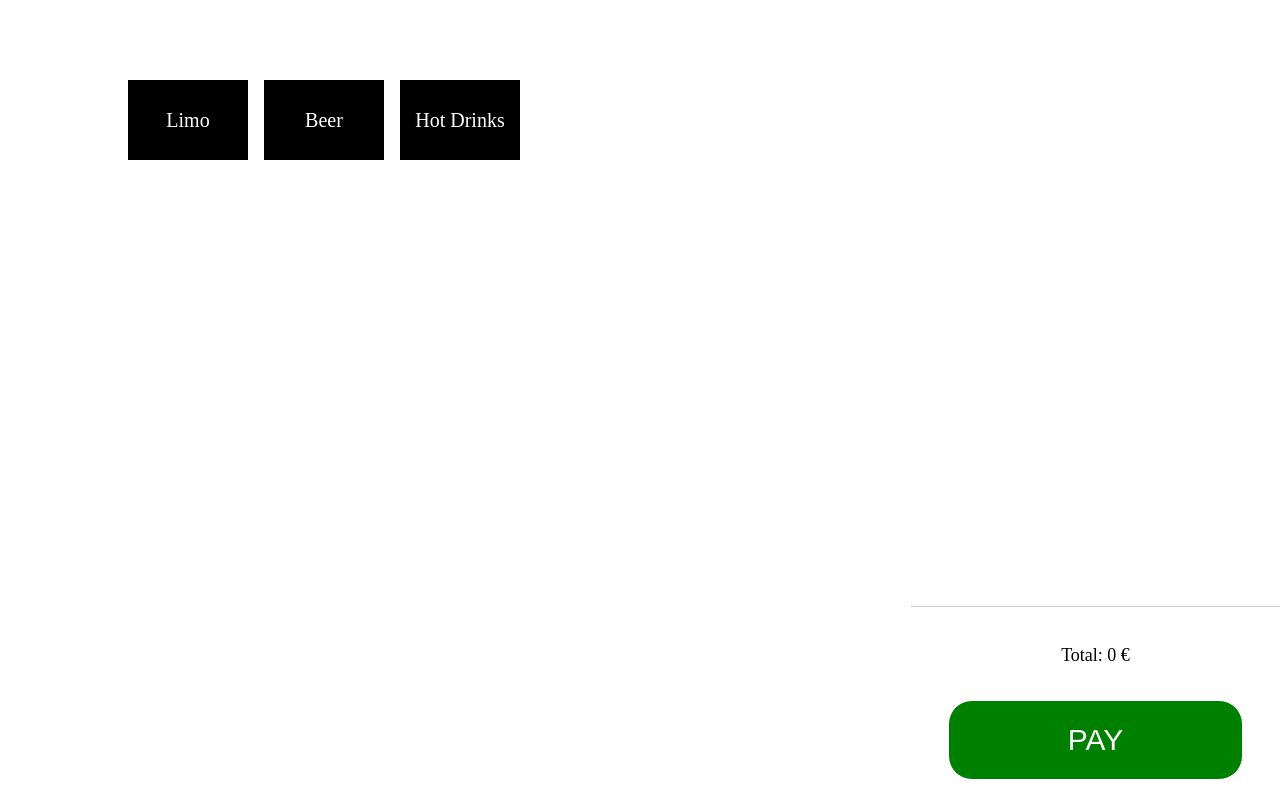
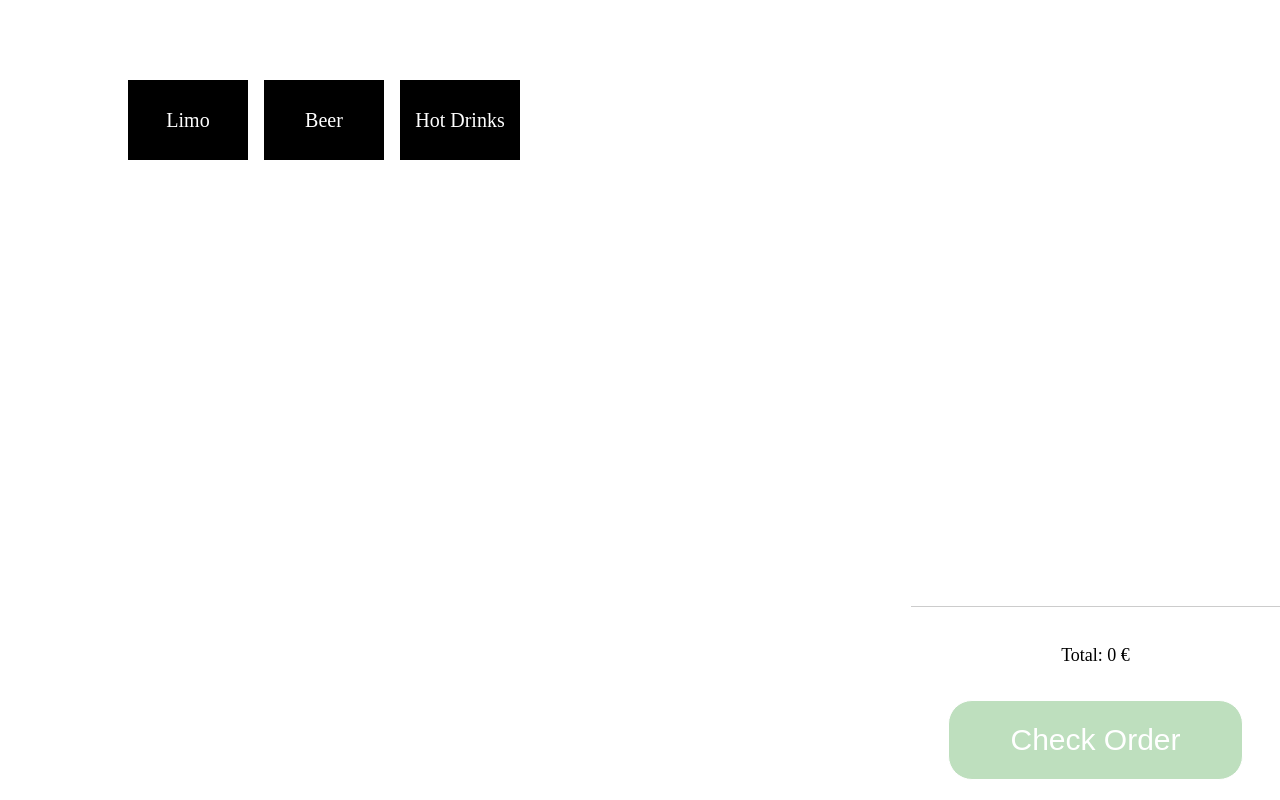
Before and after one commit to ChrDuus/Gastronovi, an Angular app: page / in a window 1280 px wide. Built offline with nearby package versions, Linux system fonts and the light colour scheme.

Commit message:
added some logic for the order process, in preperation for e.g. daily reports

```diff
--- a/src/app/app.component.html
+++ b/src/app/app.component.html
@@ -1,4 +1,7 @@
 <section>
     <app-menue></app-menue>
+    @if(this.orderService.calculatorOpen()){
+    <app-calculator></app-calculator>
+    }
     <app-cart></app-cart>
 </section>
--- a/src/app/app.component.ts
+++ b/src/app/app.component.ts
@@ -2,13 +2,17 @@ import { Component } from '@angular/core';
 import { RouterOutlet } from '@angular/router';
 import { MenueComponent } from './menue/menue.component';
 import { CartComponent } from './cart/cart.component';
+import { CalculatorComponent } from './calculator/calculator.component';
+import { OrderserviceService } from './services/orderservice.service';
+import { inject } from '@angular/core';
 
 @Component({
   selector: 'app-root',
-  imports: [ MenueComponent, CartComponent],
+  imports: [ MenueComponent, CartComponent, CalculatorComponent],
   templateUrl: './app.component.html',
   styleUrl: './app.component.scss'
 })
 export class AppComponent {
   title = 'Gastronovi';
+  orderService = inject(OrderserviceService)
 }
--- a/src/app/calculator/calculator.component.html
+++ b/src/app/calculator/calculator.component.html
@@ -4,7 +4,7 @@
 
     <div class="display">
       <span>Given: {{ givenAmount() }} €</span>
-      <span>Receive: {{ change() }} €</span>
+      <span>Change: {{ change() }} €</span>
     </div>
 
     <div class="buttons">
@@ -19,6 +19,6 @@
   <button class="clear" (click)="clear()">C</button>
 </div>
 
-    <button class="close" (click)="close()">Close</button>
+    <button class="close" (click)="continuePayment()">Close</button>
   </div>
 </div>
--- a/src/app/calculator/calculator.component.scss
+++ b/src/app/calculator/calculator.component.scss
@@ -1,4 +1,3 @@
-/* calculator-overlay.component.scss */
 .overlay {
   position: fixed;
   inset: 0;
--- a/src/app/calculator/calculator.component.ts
+++ b/src/app/calculator/calculator.component.ts
@@ -40,7 +40,9 @@ export class CalculatorComponent {
     }
   }
 
-  close() {
+  continuePayment() {
+    this.orderService.calculatorOpen.set(false)
+    this.orderService.choosePaymentMethod.set(true)
   }
 
 
--- a/src/app/cart/cart.component.html
+++ b/src/app/cart/cart.component.html
@@ -31,7 +31,17 @@
       <p class="total-price">
         Total: {{ this.orderService.getTotalPrice() }} €
       </p>
-      <button class="pay-button">PAY</button>
+      @if(!this.orderService.checkingOrder()){
+        <button
+          class="pay-button"
+          [disabled]="orderService.actualOrder.length < 1"
+          (click)="checkOrder()">Check Order
+        </button>
+      }@else if(this.orderService.checkingOrder()){
+        <button class="pay-button" (click)="openCalculator()">Pay</button>
+      }
+
+
     </div>
   </div>
 </section>
--- a/src/app/cart/cart.component.scss
+++ b/src/app/cart/cart.component.scss
@@ -51,6 +51,10 @@ section{
     font-size: 30px;
     border: 1px solid white;
     border-radius: 24px;
+
+    &:disabled{
+      background-color: rgba(0, 128, 0, 0.253)
+    }
   }
 
     }
--- a/src/app/cart/cart.component.ts
+++ b/src/app/cart/cart.component.ts
@@ -2,6 +2,7 @@ import { Component } from '@angular/core';
 import { OrderserviceService } from '../services/orderservice.service';
 import { inject } from '@angular/core';
 import { Order } from '../interfaces/order';
+
 
 @Component({
   selector: 'app-cart',
@@ -19,4 +20,13 @@ export class CartComponent {
       this.orderService.actualOrder.splice(index, 1)
     }
 }
+
+checkOrder(){
+  this.orderService.checkingOrder.set(true)
+
 }
+
+openCalculator(){
+  this.orderService.calculatorOpen.set(true)
+}
+}
--- a/src/app/services/orderservice.service.ts
+++ b/src/app/services/orderservice.service.ts
@@ -2,6 +2,7 @@ import { Injectable } from '@angular/core';
 import { ProductOption } from '../interfaces/product-option';
 import { Product } from '../interfaces/product';
 import { Order } from '../interfaces/order';
+import { signal } from '@angular/core';
 
 @Injectable({
   providedIn: 'root'
@@ -9,6 +10,10 @@ import { Order } from '../interfaces/order';
 export class OrderserviceService {
 
   constructor() { }
+
+  checkingOrder= signal<boolean>(false)
+  calculatorOpen = signal<boolean>(false)
+  choosePaymentMethod = signal<boolean>(false)
 
   actualOrder:Order[] = []
 
```
